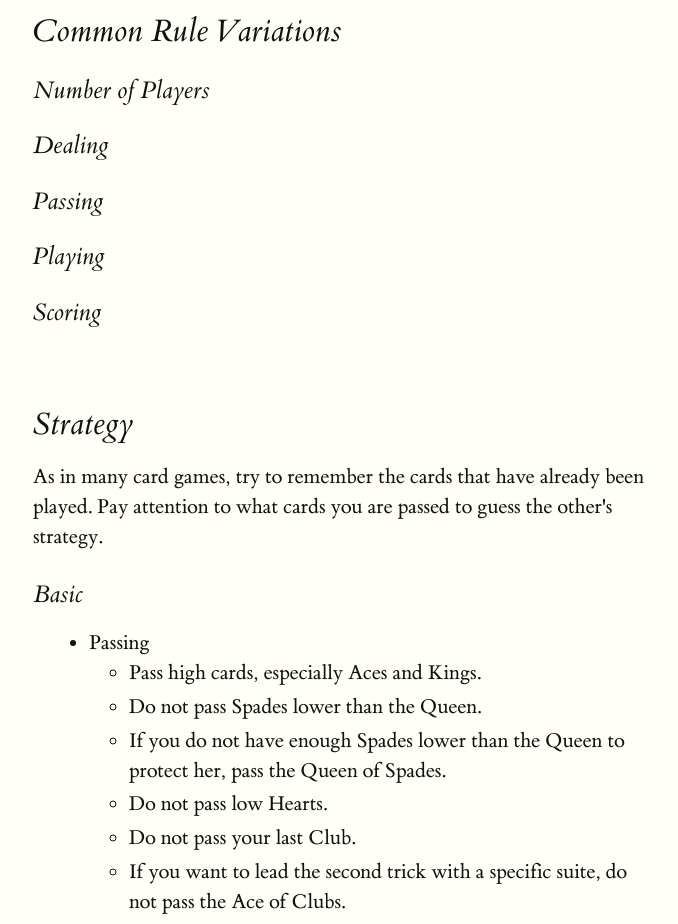
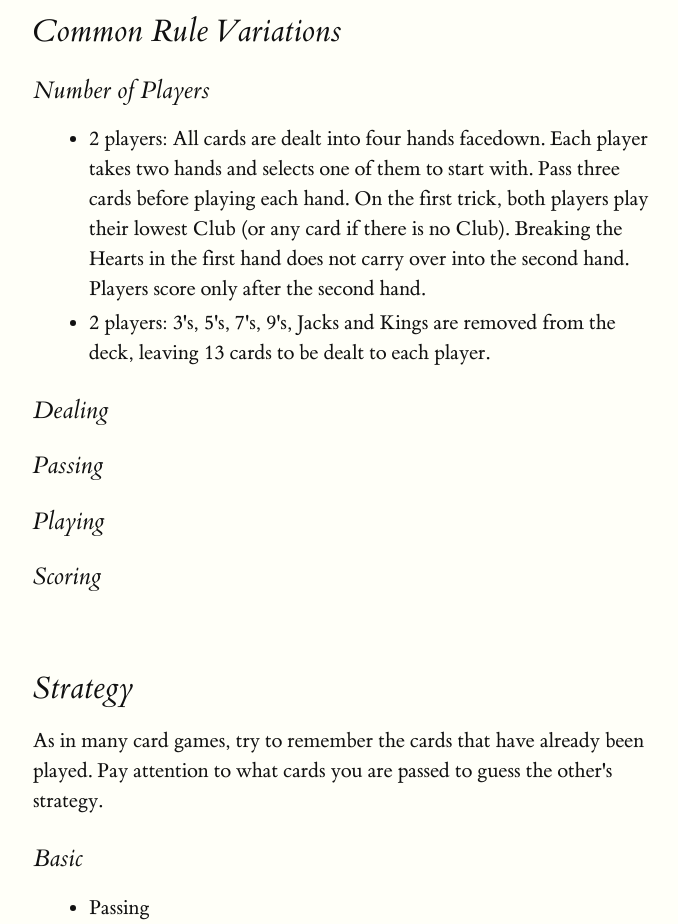
Before and after one commit to cbettinger/hearts, a plain HTML site: page index.html in a window 1280 px wide. Shown: the part 1240-2164 px from the top of the page, without its empty margins (127-805 px from the left). Drawn offline with Linux system fonts and the light colour scheme.

Commit message:
Added 2 player variations

```diff
--- a/index.html
+++ b/index.html
@@ -31,6 +31,10 @@
 		<section>
 			<h2>Common Rule Variations</h2>
 			<h3 id="variations_players">Number of Players</h3>
+			<ul>
+				<li>2 players: All cards are dealt into four hands facedown. Each player takes two hands and selects one of them to start with. Pass three cards before playing each hand. On the first trick, both players play their lowest Club (or any card if there is no Club). Breaking the Hearts in the first hand does not carry over into the second hand. Players score only after the second hand.</li>
+				<li>2 players: 3's, 5's, 7's, 9's, Jacks and Kings are removed from the deck, leaving 13 cards to be dealt to each player.</li>
+			</ul>
 			<h3>Dealing</h3>
 			<h3>Passing</h3>
 			<h3>Playing</h3>
```
